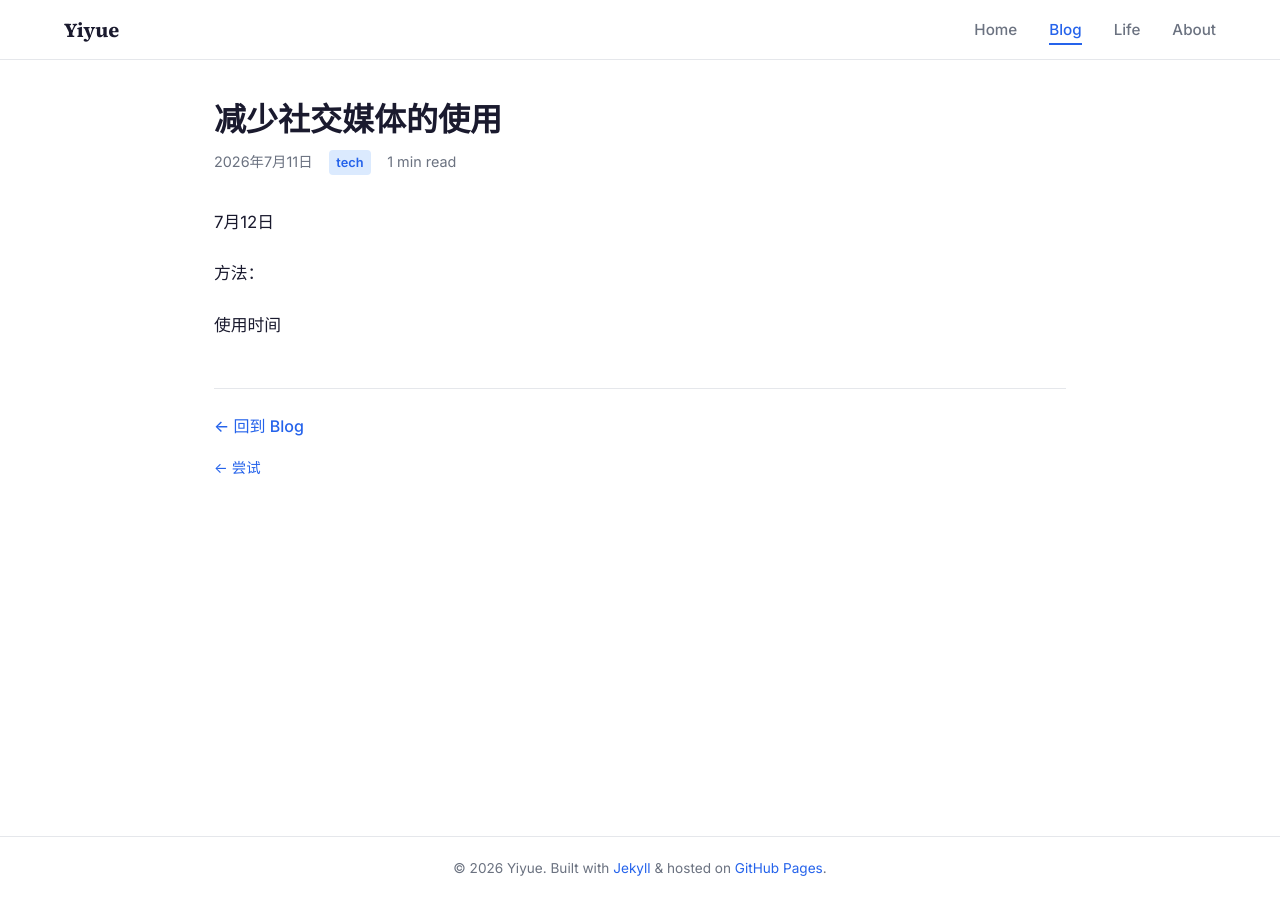
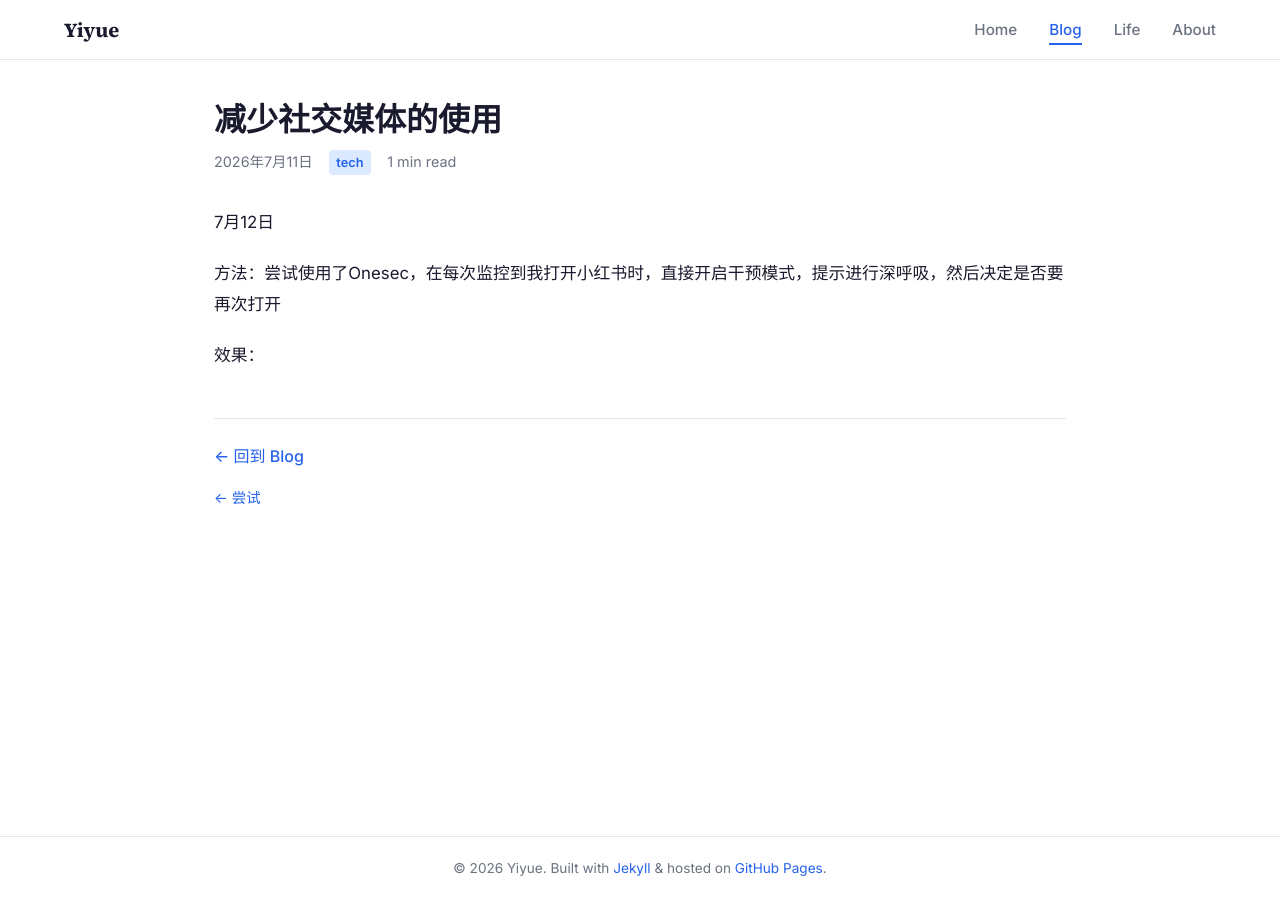
Before and after one commit to BeverlyShi/BeverlyShi.github.io, a Jekyll site: the page built from _posts/2026-07-11-减少社交媒体的使用.md, in a window 1280 px wide. Built offline with Jekyll 4.4.1, drawn with Linux system fonts in a browser that asks for light colours.

Commit message:
Update 文章 “2026-07-11-减少社交媒体的使用”

```diff
--- a/_posts/2026-07-11-减少社交媒体的使用.md
+++ b/_posts/2026-07-11-减少社交媒体的使用.md
@@ -10,6 +10,6 @@ math: false
 
 7月12日
 
-方法：
+方法：尝试使用了Onesec，在每次监控到我打开小红书时，直接开启干预模式，提示进行深呼吸，然后决定是否要再次打开
 
-使用时间
+效果：
```
